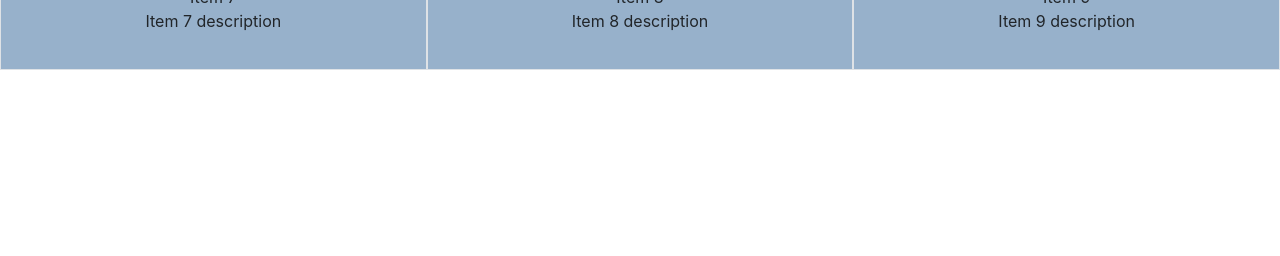
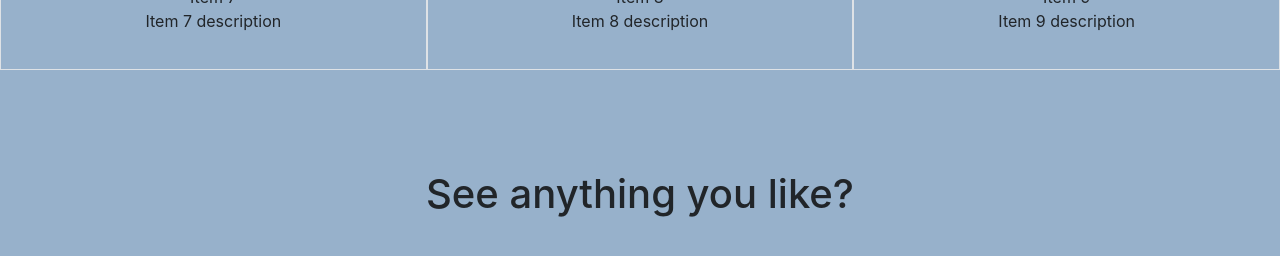
Before and after one commit to nsumma147/item-page-practice, an Angular app: page / in a window 1280 px wide. Shown: the part 1049-1305 px from the top of the page. Before the commit the page ends 1119 px from the top, so only its background shows below. Built offline with nearby package versions, Linux system fonts and the light colour scheme.

Commit message:
grid practice

```diff
--- a/src/app/app.component.css
+++ b/src/app/app.component.css
@@ -1,5 +1,11 @@
 body {
   background-color: #97B1CB;
+}
+
+#bottom-div {
+  padding-top: 100px;
+  height:200px;
+  text-align: center;
 }
 
 .col-4 {
--- a/src/app/app.component.html
+++ b/src/app/app.component.html
@@ -84,6 +84,14 @@
 
 </div>
 
+<div>
+
+  <div id="bottom-div">
+    <h1> See anything you like? </h1>
+  </div>
+
+</div>
+
   <script src="https://code.jquery.com/jquery-3.3.1.slim.min.js" integrity="sha384-q8i/X+965DzO0rT7abK41JStQIAqVgRVzpbzo5smXKp4YfRvH+8abtTE1Pi6jizo" crossorigin="anonymous"></script>
   <script src="https://cdnjs.cloudflare.com/ajax/libs/popper.js/1.14.7/umd/popper.min.js" integrity="sha384-UO2eT0CpHqdSJQ6hJty5KVphtPhzWj9WO1clHTMGa3JDZwrnQq4sF86dIHNDz0W1" crossorigin="anonymous"></script>
   <script src="https://stackpath.bootstrapcdn.com/bootstrap/4.3.1/js/bootstrap.min.js" integrity="sha384-JjSmVgyd0p3pXB1rRibZUAYoIIy6OrQ6VrjIEaFf/nJGzIxFDsf4x0xIM+B07jRM" crossorigin="anonymous"></script>
```
